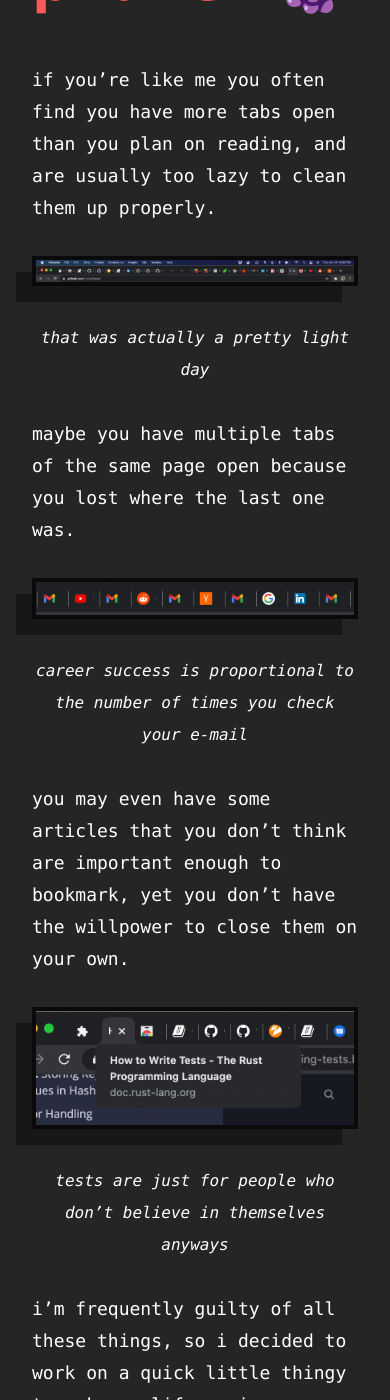
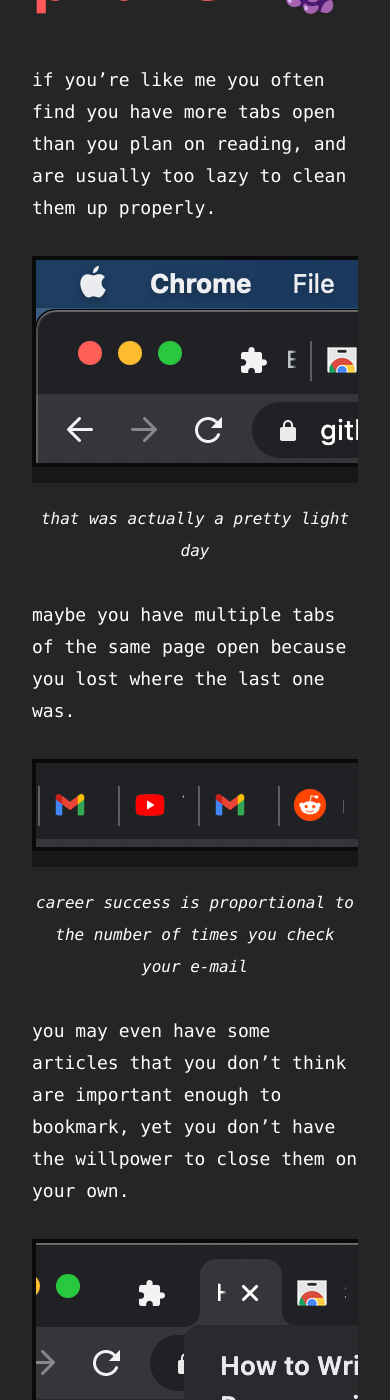
Before and after one commit to tbrockman/tbrockman.github.io, a Jekyll site: the page built from _posts/2021-01-26-prune.md, in a window 390 px wide and 1400 px high, scrolled down 237 px. Built offline with Jekyll 4.4.1, drawn with Linux system fonts in a browser that asks for light colours.

Commit message:
Change images on mobile. Change blog icon.

```diff
--- a/_includes/navbar.html
+++ b/_includes/navbar.html
@@ -3,23 +3,25 @@
     <div id="navbar-header" class="container">
         <!-- <li><a href="/" class="fa fa-home" aria-hidden="true" title="home"></a></li> -->
         <div><a href="/" class="fa fa-home" aria-hidden="true" title="home"></a></div>
-        <div><a href="/blog" class="fa fa-commenting-o" aria-hidden="true" title="blog"></a></div>
-        <div><a href="https://www.linkedin.com/in/theodore-brockman-1a276b116/" class="fa fa-linkedin-square" aria-hidden="true" title="linkedin"></a></div>
+        <div><a href="/blog" class="fa fa-pencil" aria-hidden="true" title="blog"></a></div>
+        <div><a href="https://www.linkedin.com/in/theodore-brockman-1a276b116/" class="fa fa-linkedin-square"
+                aria-hidden="true" title="linkedin"></a></div>
         <div><a href="/resume" class="fa fa-address-card-o" aria-hidden="true" title="resume"></a></div>
         <div><a href="/feed.xml" class="fa fa-rss" aria-hidden="true" title="rss"></a></div>
-    <div id="hamburger" class="hamburger"><a class="fa fa-bars" aria-hidden="true" title="links" onclick="test(event)"></a></div>
+        <div id="hamburger" class="hamburger"><a class="fa fa-bars" aria-hidden="true" title="links"
+                onclick="test(event)"></a></div>
     </div>
     <div id="navbar-drawer" class="navbar-drawer">
-        <a href="/" >
+        <a href="/">
             <div>
                 <div>home</div>
                 <i class="fa fa-home" aria-hidden="true"></i>
             </div>
         </a>
-        <a href="/blog" >
+        <a href="/blog">
             <div>
                 <div>blog</div>
-                <i class="fa fa-commenting-o" aria-hidden="true"></i>
+                <i class="fa fa-pencil" aria-hidden="true"></i>
             </div>
         </a>
         <a href="https://www.linkedin.com/in/theodore-brockman-1a276b116/">
--- a/_sass/post.scss
+++ b/_sass/post.scss
@@ -28,6 +28,16 @@ $breakpoint-mobile: 800px;
 
 	h2 {
 		font-size: 2em !important;
+	}
+
+	p:has(> img) {
+		overflow: auto;
+	}
+
+	p:has(> img)>img {
+		overflow: auto;
+		object-fit: none;
+		max-width: unset;
 	}
 }
 
```
